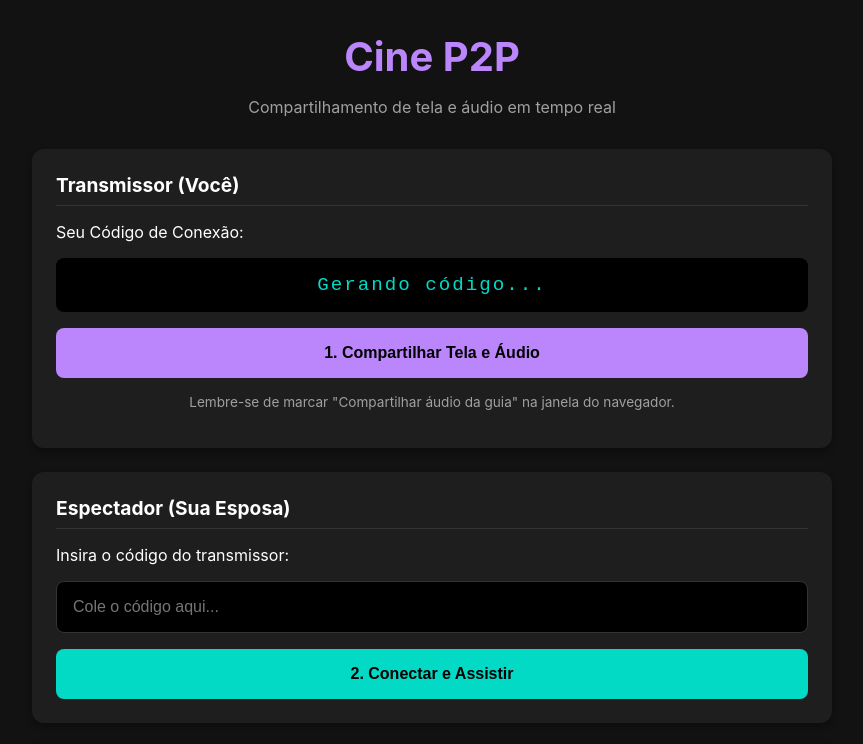
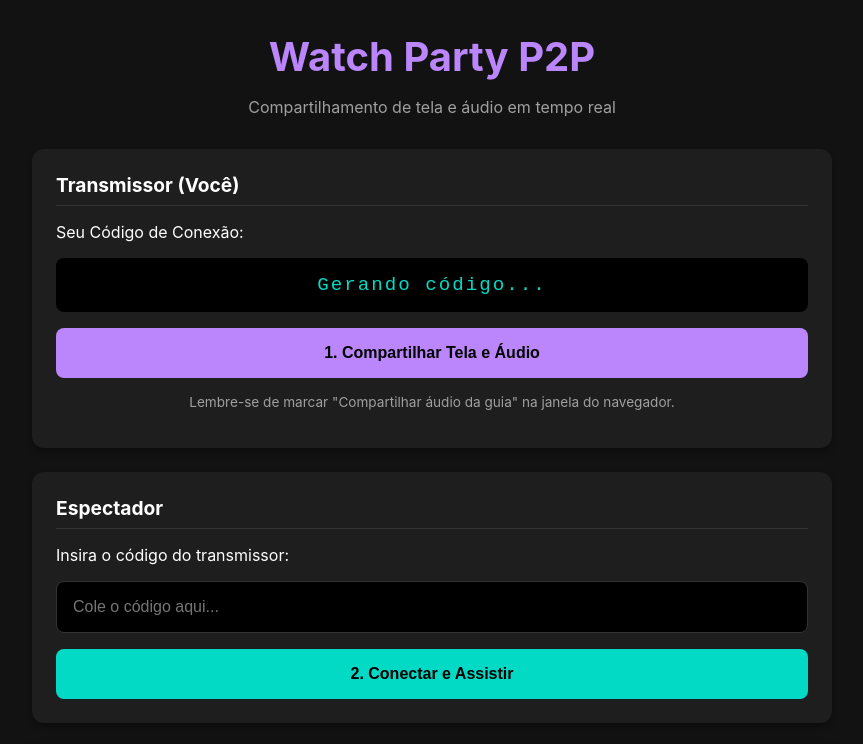
Before and after one commit to rennan101/WatchPartyP2P, a plain HTML site: page index.html in a window 1280 px wide. Shown: the top 744 px of the page, without its empty margins (208-1071 px from the left). Drawn offline with Linux system fonts and the light colour scheme; a script that the page names is missing.

Commit message:
Title Fix

```diff
--- a/index.html
+++ b/index.html
@@ -3,12 +3,12 @@
 <head>
     <meta charset="UTF-8">
     <meta name="viewport" content="width=device-width, initial-scale=1.0">
-    <title>Cine P2P</title>
+    <title>Watch Party P2P</title>
     <link rel="stylesheet" href="style.css">
 </head>
 <body>
     <header>
-        <h1>Cine P2P</h1>
+        <h1>Watch Party P2P</h1>
         <p>Compartilhamento de tela e áudio em tempo real</p>
     </header>
 
@@ -26,7 +26,7 @@
 
         <!-- Seção de quem assiste (Espectador) -->
         <section class="card">
-            <h2>Espectador (Sua Esposa)</h2>
+            <h2>Espectador</h2>
             <p>Insira o código do transmissor:</p>
             <input type="text" id="host-id-input" placeholder="Cole o código aqui...">
             <button id="connect-btn" class="btn-secondary">2. Conectar e Assistir</button>
```
Also changed, not shown: 1 other file.
